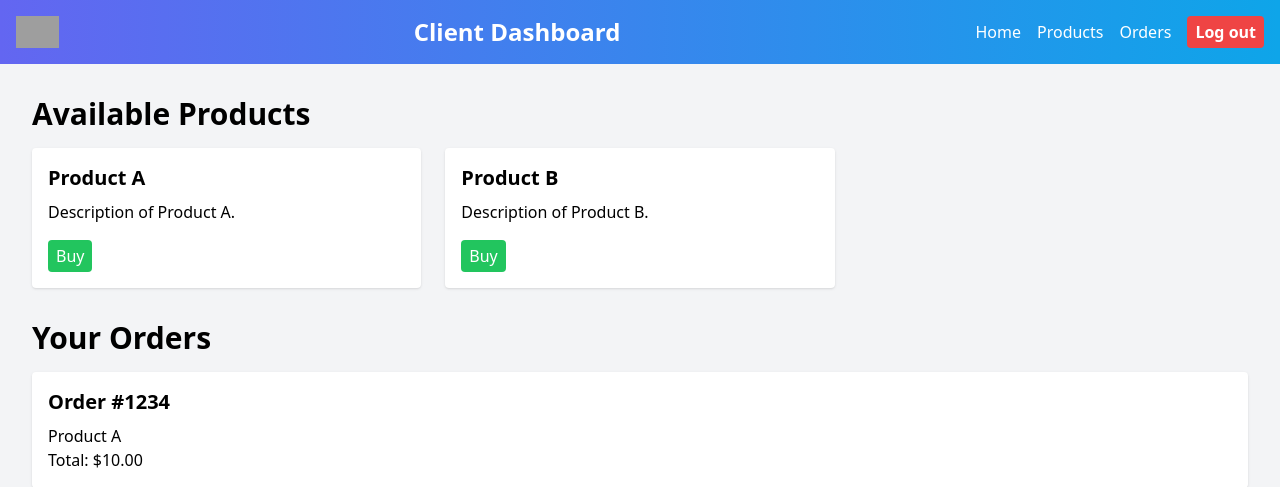
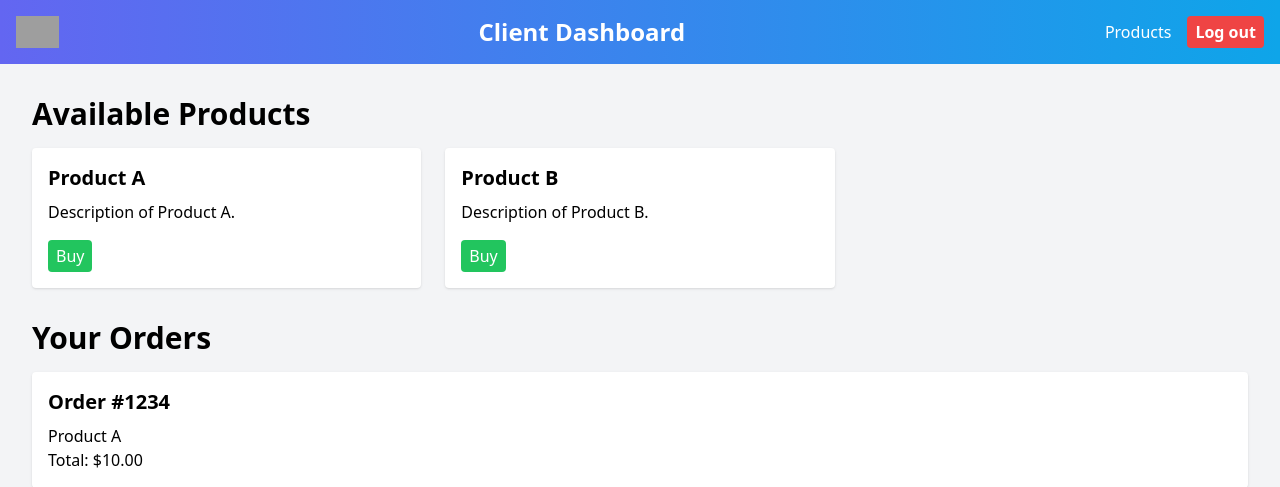
Before and after one commit to Youcode-Classe-E-2023-2024/mohammed-el-bachiri_Avito_V2, a PHP site: page /client.php in a window 1280 px wide. Shown: the top 487 px of the page. Run offline with PHP 8.4, Linux system fonts and the light colour scheme; some libraries are stand-ins or nearby versions; grey boxes are pictures that could not be loaded.

Commit message:
Update client.php

```diff
--- a/pages/client.php
+++ b/pages/client.php
@@ -14,10 +14,8 @@
         <img src="../img/logo.png" alt="" class="h-8">
         <a href="#" class="text-2xl font-bold">Client Dashboard</a>
         <div class="flex items-center space-x-4">
-            <a href="#" class="hover:text-gray-300">Home</a>
             <a href="#" class="hover:text-gray-300">Products</a>
-            <a href="#" class="hover:text-gray-300">Orders</a>
-            <button class="bg-red-500 text-white px-2 py-1 rounded hover:opacity-80 font-bold cursor-pointer">Log out</button>
+            <button class=" bg-red-500 px-2 py-1 rounded hover:opacity-80 font-bold cursor-pointer">Log out</button>
         </div>
     </div>
 </nav>
@@ -37,14 +35,14 @@
                 <h3 class="text-xl font-bold mb-2">Product A</h3>
                 <p>Description of Product A.</p>
                 <div class="mt-4 flex items-center space-x-2">
-                    <button class="bg-green-500 text-white px-2 py-1 rounded">Buy</button>
+                    <button class="bg-green-500 text-white px-2 py-1 rounded hover:opacity-70 transition-all">Buy</button>
                 </div>
             </li>
             <li class="bg-white p-4 rounded shadow">
                 <h3 class="text-xl font-bold mb-2">Product B</h3>
                 <p>Description of Product B.</p>
                 <div class="mt-4 flex items-center space-x-2">
-                    <button class="bg-green-500 text-white px-2 py-1 rounded">Buy</button>
+                    <button class="bg-green-500 text-white px-2 py-1 rounded hover:opacity-70 transition-all">Buy</button>
                 </div>
             </li>
             <!-- Add more products as needed -->
```
